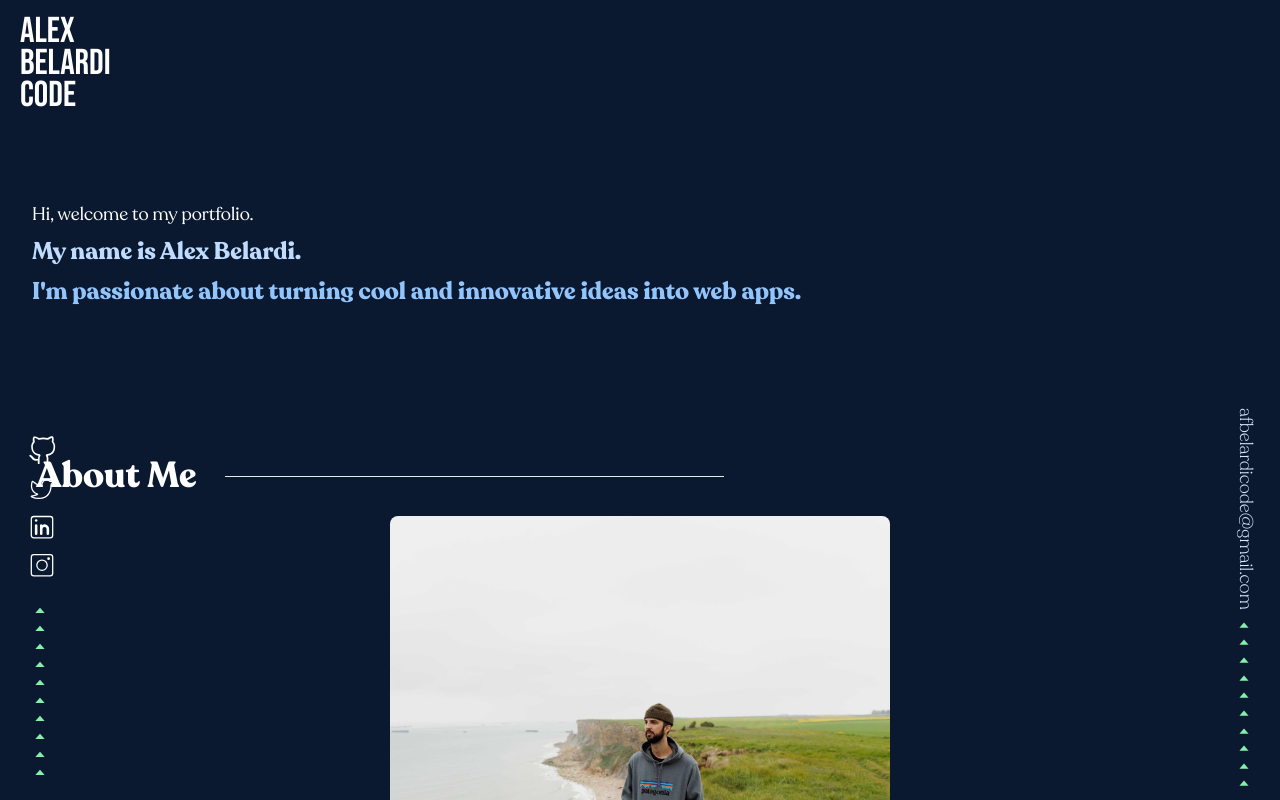
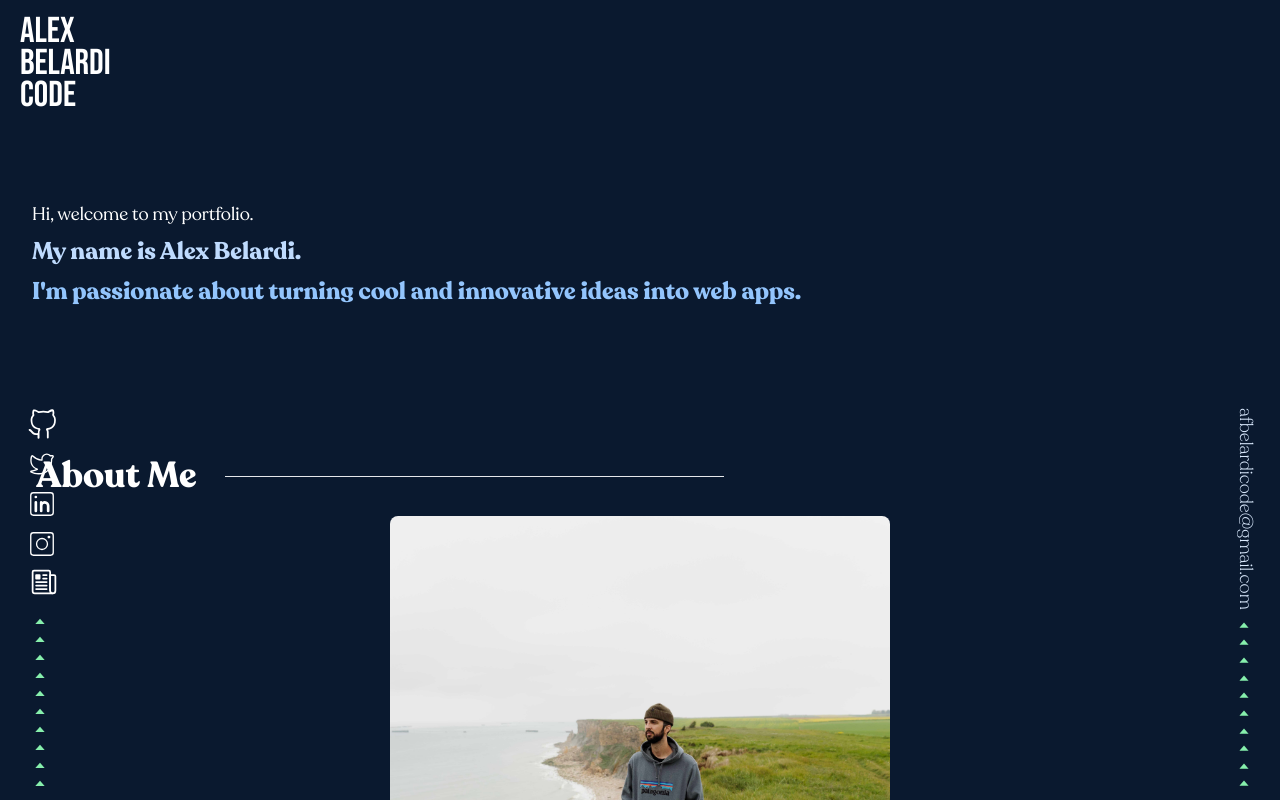
Before and after one commit to afbelardi/new-portfolio, a Next.js app: page / in a window 1280 px wide. Built offline with nearby package versions, Linux system fonts and the light colour scheme.

Commit message:
sidebar links completed

```diff
--- a/src/components/Sidebars.js
+++ b/src/components/Sidebars.js
@@ -1,6 +1,16 @@
+import { BiCaretUp } from 'react-icons/bi';
+import { VscGithubAlt } from 'react-icons/vsc';
+import { CiTwitter, CiLinkedin, CiInstagram } from 'react-icons/ci';
+import { SlSocialLinkedin, SlSocialInstagram } from 'react-icons/sl';
+import { IoNewspaperOutline } from 'react-icons/io5';
+
+export default function Sidebars() {
+
+    // const caretList = () => {
+    //     return ()
+    // }
 
 
-export default function Sidebars() {
     return (
         <>
             <div className="hidden md:w-13 md:bottom-0 md:flex-col md:right-0 md:flex md:items-center md:mb-2 md:mr-5 md:fixed md:h-96 md:">
@@ -16,12 +26,23 @@ export default function Sidebars() {
                 <BiCaretUp className="mt-0.5 mr-1 text-green-300"/>
                 <BiCaretUp className="mt-0.5 mr-1 text-green-300"/>
             </div>
-            <div className="hidden md:justify-center md:ml-5 md:items-center md:w-11 md:flex-col md:flex md:bottom-0 md:left-0 md:fixed md:h-96">
-            <div className="flex flex-col items-end h-2/5">
-                <VscGithubAlt className="mb-2 text-white" size={32}/>
-                <CiTwitter className="mb-2 text-white" size={32}/>
-                <CiLinkedin className="mb-2 text-white" size={32} />
-                <CiInstagram className="mb-2 text-white" size={32} />
+            <div className="hidden md:justify-center md:ml-5 md:mb-2 md:items-center md:w-11 md:flex-col md:flex md:bottom-0 md:left-0 md:fixed md:h-96">
+            <div className="flex flex-col items-end h-1/2">
+                <a href="https://www.github.com/afbelardi" target="_blank" title="Github">
+                    <VscGithubAlt className="mb-2 text-white" size={32}/>
+                </a>
+                <a href="https://www.twitter.com/afbelardi" target="_blank" title="Twitter">
+                    <CiTwitter className="mb-2 text-white" size={32}/>
+                </a>
+                <a href="https://www.linkedin.com/in/afbelardi" target="_blank" title="LinkedIn">
+                    <CiLinkedin className="mb-2 text-white" size={32} />
+                </a>
+                <a href="https://www.instagram.com/afbelardi" target="_blank" title="Instagram">
+                    <CiInstagram className="mb-2 text-white" size={32} />
+                </a>
+                <a href="/AlexBelardiResume.pdf" target="_blank" title="View Resume">
+                    <IoNewspaperOutline className="mb-2 text-white" size={28} />
+                </a>
             </div>
           <div className="flex-col mt-3">
             <BiCaretUp className="mt-0.5 mr-1 text-green-300"/>
--- a/src/pages/index.js
+++ b/src/pages/index.js
@@ -1,8 +1,4 @@
 import { useRef, useEffect, useState } from 'react';
-import { BiCaretUp } from 'react-icons/bi';
-import { VscGithubAlt } from 'react-icons/vsc';
-import { CiTwitter, CiLinkedin, CiInstagram } from 'react-icons/ci';
-import { SlSocialLinkedin, SlSocialInstagram } from 'react-icons/sl';
 import Navbar from '../components/Navbar';
 import Head from 'next/head';
 import Image from 'next/image';
@@ -35,45 +31,13 @@ export default function Home(props) {
       <Intro />
       <AboutMe />
       <Projects />
+      <Sidebars />
       {isOpen ?
         <Splash
         />
         : ''
       }
       <Skills />
-      <div className="hidden md:w-13 md:bottom-0 md:flex-col md:right-0 md:flex md:items-center md:mb-2 md:mr-5 md:fixed md:h-96 md:">
-        <a className="text-lg text-blue-100 writing-vertical font-recoleta-light" href="mailto:afbelardicode@gmail.com">afbelardicode@gmail.com</a>
-        <BiCaretUp className="mt-2 mr-1 text-green-300"/>
-        <BiCaretUp className="mt-0.5 mr-1 text-green-300"/>
-        <BiCaretUp className="mt-0.5 mr-1 text-green-300"/>
-        <BiCaretUp className="mt-0.5 mr-1 text-green-300"/>
-        <BiCaretUp className="mt-0.5 mr-1 text-green-300"/>
-        <BiCaretUp className="mt-0.5 mr-1 text-green-300"/>
-        <BiCaretUp className="mt-0.5 mr-1 text-green-300"/>
-        <BiCaretUp className="mt-0.5 mr-1 text-green-300"/>
-        <BiCaretUp className="mt-0.5 mr-1 text-green-300"/>
-        <BiCaretUp className="mt-0.5 mr-1 text-green-300"/>
-      </div>
-      <div className="hidden md:justify-center md:ml-5 md:items-center md:w-11 md:flex-col md:flex md:bottom-0 md:left-0 md:fixed md:h-96">
-          <div className="flex flex-col items-end h-2/5">
-          <VscGithubAlt className="mb-2 text-white" size={32}/>
-          <CiTwitter className="mb-2 text-white" size={32}/>
-          <CiLinkedin className="mb-2 text-white" size={32} />
-          <CiInstagram className="mb-2 text-white" size={32} />
-          </div>
-          <div className="flex-col mt-3">
-            <BiCaretUp className="mt-0.5 mr-1 text-green-300"/>
-            <BiCaretUp className="mt-0.5 mr-1 text-green-300"/>
-            <BiCaretUp className="mt-0.5 mr-1 text-green-300"/>
-            <BiCaretUp className="mt-0.5 mr-1 text-green-300"/>
-            <BiCaretUp className="mt-0.5 mr-1 text-green-300"/>
-            <BiCaretUp className="mt-0.5 mr-1 text-green-300"/>
-            <BiCaretUp className="mt-0.5 mr-1 text-green-300"/>
-            <BiCaretUp className="mt-0.5 mr-1 text-green-300"/>
-            <BiCaretUp className="mt-0.5 mr-1 text-green-300"/>
-            <BiCaretUp className="mt-0.5 mr-1 text-green-300"/>
-        </div>
-      </div>
     </>
   )
 }
```
